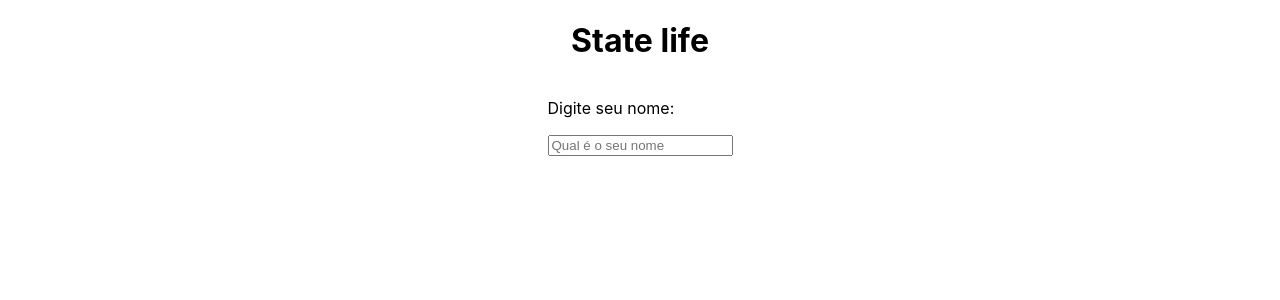
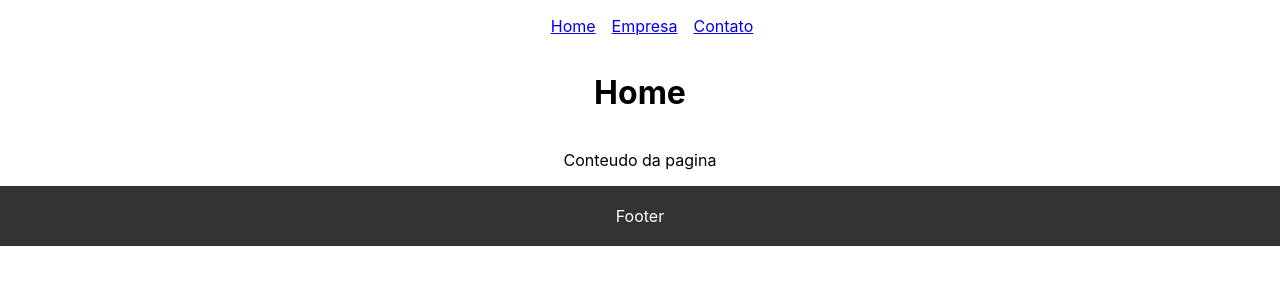
Before and after one commit to GABRIELDOMINGUESR/inicio-projeto-react-aula, a React (Create React App) app in the folder meu-projeto/: page / in a window 1280 px wide. Shown: the top 300 px of the page. Built offline with nearby package versions, Linux system fonts and the light colour scheme.

Commit message:
Router-react-dom

```diff
--- a/meu-projeto/package.json
+++ b/meu-projeto/package.json
@@ -8,6 +8,7 @@
     "@testing-library/user-event": "^13.5.0",
     "react": "^18.2.0",
     "react-dom": "^18.2.0",
+    "react-router-dom": "^6.14.2",
     "react-scripts": "5.0.1",
     "web-vitals": "^2.1.4"
   },
--- a/meu-projeto/src/App.js
+++ b/meu-projeto/src/App.js
@@ -15,6 +15,16 @@ import OutraLista from './components/OutraLista';
 import {useState} from 'react'
 import SeuNome from './components/SeuNome';
 import Saudacao from './components/Saudacao';
+import Footer from './components/layout/Footer';
+
+// router
+
+import { BrowserRouter as Router, Routes, Route, Link } from 'react-router-dom';
+import Home from './pages/Home';
+import Contato from './pages/Contato';
+import Empresa from './pages/Empresa';
+import Navibar from './components/layout/Navibar';
+
 function App() {
   //aqui ficarao as criações das variaaveis
 
@@ -83,10 +93,20 @@ function App() {
       <OutraLista itens = {[]}/> */}
 
 
-      <h1>State life</h1>
+      {/* <h1>State life</h1>
       <SeuNome setNome = {setNome}/>
       {nome}
-      <Saudacao nome={nome}/>
+      <Saudacao nome={nome}/> */}
+   <Router>
+      <Navibar/>
+      <Routes>
+        <Route exact path="/" element={<Home />} />
+        <Route path="/contato" element={<Contato />} />
+        <Route path="/empresa" element={<Empresa />} />
+      </Routes>
+      <Footer/>
+    </Router>
+
     </div>
   );
 }
--- /dev/null
+++ b/meu-projeto/src/components/layout/Footer.js
@@ -0,0 +1,17 @@
+function Footer() {
+
+    return(
+        <>
+        <footer style={ {
+              backgroundColor:' #333',
+              color: '#fff',
+              padding: '20px',
+              textAlign: 'center',
+              width:'100%'
+        }}>Footer</footer>
+
+        </>
+    )
+}
+
+export default Footer
--- /dev/null
+++ b/meu-projeto/src/components/layout/Navibar.js
@@ -0,0 +1,21 @@
+import { Link } from "react-router-dom"
+import styles from './Navibar.module.css'
+function Navibar() {
+
+    return (<>
+       <ul className={styles.list}>
+        <li className={styles.item}>
+          <Link to="/">Home</Link>
+        </li>
+        <li className={styles.item}>
+          <Link to="/empresa">Empresa</Link>
+        </li>
+        <li className={styles.item}>
+          <Link to="/contato">Contato</Link>
+        </li>
+     </ul>
+
+    </>)
+}
+
+export default Navibar
--- /dev/null
+++ b/meu-projeto/src/components/layout/Navibar.module.css
@@ -0,0 +1,8 @@
+.list {
+    display: flex;
+    list-style: none;
+}
+
+.item{
+    margin-right: 1em ;
+}
--- /dev/null
+++ b/meu-projeto/src/pages/Contato.js
@@ -0,0 +1,12 @@
+function Contato() {
+
+    return (
+        <>
+        <h1>Contato</h1>
+        <p>Conteudo da pagina</p>
+        </>
+
+    )
+}
+
+export default Contato
--- /dev/null
+++ b/meu-projeto/src/pages/Empresa.js
@@ -0,0 +1,12 @@
+function Empresa() {
+
+    return (
+        <>
+        <h1>Empresa</h1>
+        <p>Conteudo da pagina</p>
+        </>
+
+    )
+}
+
+export default Empresa
--- /dev/null
+++ b/meu-projeto/src/pages/Home.js
@@ -0,0 +1,12 @@
+function Home() {
+
+    return (
+        <>
+        <h1>Home</h1>
+        <p>Conteudo da pagina</p>
+        </>
+
+    )
+}
+
+export default Home
```
Also changed, not shown: 1 other file (tests, documents, lock files or other folders).
